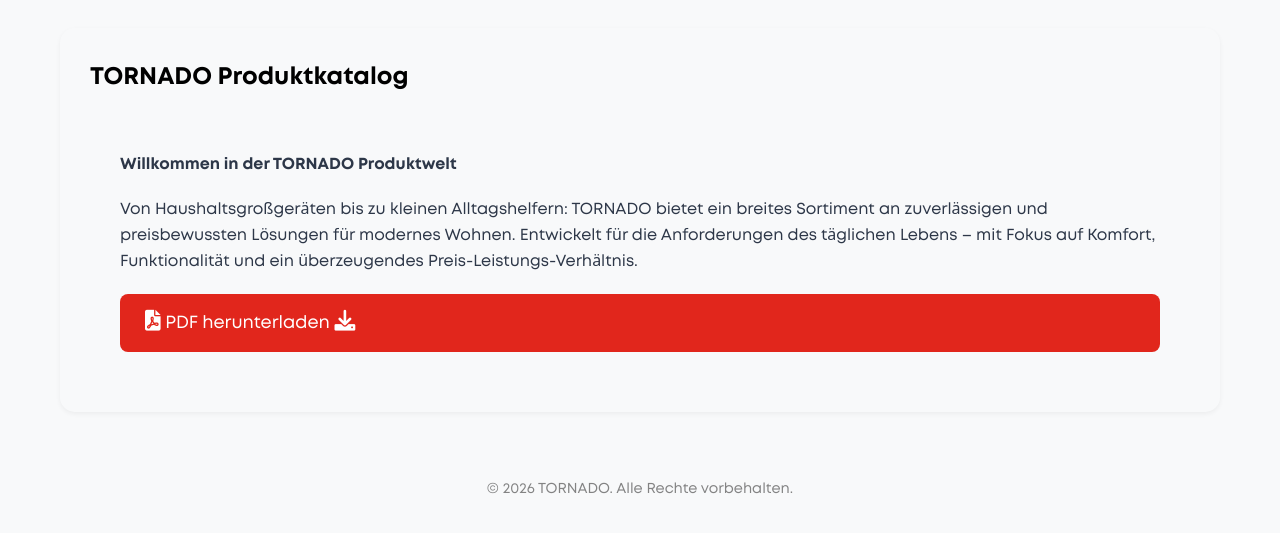
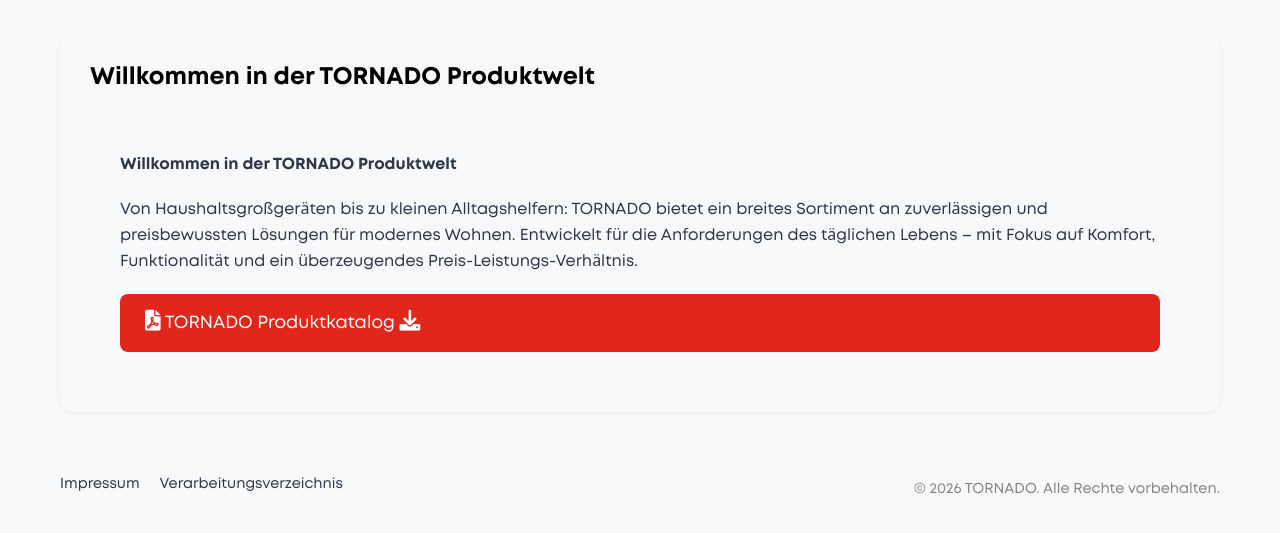
Before and after one commit to Ebschoolonline/TornadoGermany, a website: page src/index.html in a window 1280 px wide. Shown: the part 1160-1693 px from the top of the page. Drawn offline with Linux system fonts and the light colour scheme.

Commit message:
change contnet

```diff
--- a/src/index.html
+++ b/src/index.html
@@ -74,13 +74,14 @@
             </section>
 
             <section class="instagram-section">
-                <a href="https://www.instagram.com/tornadohome.de?igsh=MTExeDdhYmJ4NXFicg==" target="_blank" class="instagram-link">
+                <a href="https://www.instagram.com/tornadohome.de/" target="_blank" rel="noopener noreferrer"
+                    class="instagram-link">
                     <img src="img/insta-ge.png" alt="TORNADO Instagram" class="instagram-image">
                 </a>
             </section>
 
             <section class="pdf-section">
-                <h2>TORNADO Produktkatalog</h2>
+                <h2>Willkommen in der TORNADO Produktwelt</h2>
                 <div class="pdf-container">
                     <h4>Willkommen in der TORNADO Produktwelt</h4>
 
@@ -93,7 +94,7 @@
                         class="pdf-link">
 
                         <i class="fas fa-file-pdf"></i>
-                        <span>PDF herunterladen</span>
+                        <span>TORNADO Produktkatalog</span>
                         <i class="fas fa-download"></i>
                     </a>
                 </div>
@@ -101,6 +102,10 @@
         </main>
 
         <footer>
+            <div class="footer-links">
+                <a href="https://www.tornadohome.com/de/legal-notice?country=de" target="_blank">Impressum</a>
+                <a href="https://www.tornadohome.com/de/rop?country=de" target="_blank">Verarbeitungsverzeichnis</a>
+            </div>
             <p class="copyright">&copy; 2026 TORNADO. Alle Rechte vorbehalten.</p>
         </footer>
     </div>
--- a/src/styles.css
+++ b/src/styles.css
@@ -279,8 +279,31 @@
 
 footer {
     text-align: center;
-    padding: 30px 20px;
+    padding: 30px 0px;
     color: #666;
+    display: flex;
+    flex-direction: row;
+    justify-content: space-between;
+    gap: 15px;
+}
+
+.footer-links {
+    display: flex;
+    justify-content: center;
+    gap: 20px;
+    flex-wrap: wrap;
+}
+
+.footer-links a {
+    color: var(--text-dark);
+    text-decoration: none;
+    font-size: 0.9rem;
+    transition: color 0.3s ease;
+}
+
+.footer-links a:hover {
+    color: var(--primary-color);
+    text-decoration: underline;
 }
 
 footer p {
@@ -417,6 +440,12 @@
         left: 0;
         right: 0;
     }
+
+    footer {
+        flex-direction: column;
+        gap: 15px;
+        align-items: center;
+    }
 }
 
 @media (max-width: 480px) {
```
